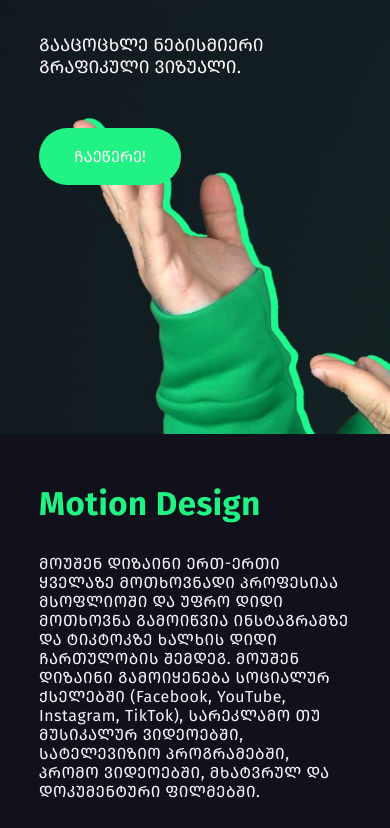
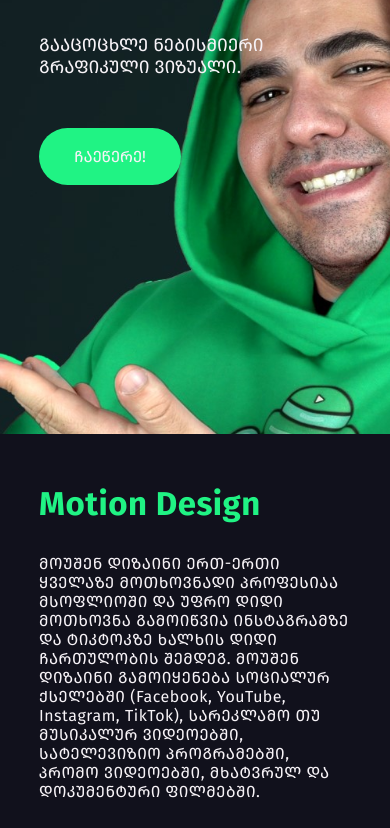
Before and after one commit to Desp0o/MoGraph, a plain HTML site: page index.html in a window 390 px wide. Shown: the part 410-1238 px from the top of the page. Drawn offline with Linux system fonts and the light colour scheme; files whose address does not match are found by name.

Commit message:
test vol.II

```diff
--- a/main.css
+++ b/main.css
@@ -76,6 +76,7 @@
 @media (max-width:600px) {
     .main{
         padding-top:0px;
+        background-position: 80% center;
     }
 
     .main_header_txt{
```
